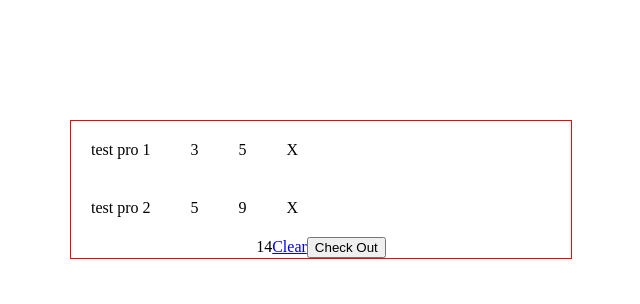
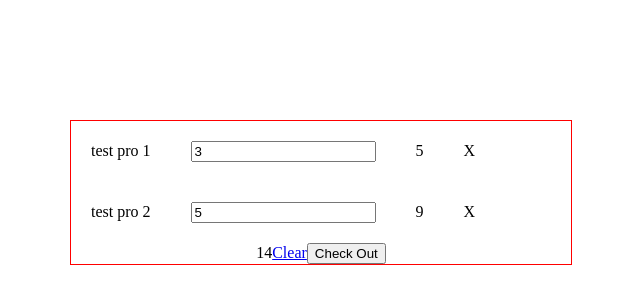
Before and after one commit to denizhangonen/mmtFrontendTest, a React (Create React App) app: page / in a window 1280 px wide. Shown: the top 304 px of the page, without its empty margins (158-798 px from the left). Built offline with nearby package versions, Linux system fonts and the light colour scheme.

Commit message:
quantity update and basket total calculation has been completed

```diff
--- a/src/basket/basket.js
+++ b/src/basket/basket.js
@@ -4,6 +4,7 @@ import BasketContent from "./basketContent/basketContent";
 import BasketFooter from "./basketFooter/basketFooter";
 
 import "./basket.css";
+import basketItem from "./basketContent/basketItem/basketItem";
 
 export class Basket extends Component {
   state = {
@@ -43,14 +44,45 @@ export class Basket extends Component {
     this.setState({ items: newBasketItems });
   };
 
+  quantityUpdatedHandle = (id, val) => {
+    // Handle quantity change
+    console.log(id);
+    console.log(val);
+
+    // get items current items
+    let newItems = [...this.state.items];
+
+    // find the index of updated element and update the quantity
+    const updatedElementIndex = newItems.map(i => i.id).indexOf(id);
+    newItems[updatedElementIndex].quantity = val;
+
+    const basketTotal = this.basketTotalCalculator(newItems);
+
+    //update the state
+    this.setState({ items: newItems, totalPrice: basketTotal });
+  };
+
+  basketTotalCalculator = items => {
+    // Return 0 if there is no items in the array
+    if (items.length < 1) {
+      return 0;
+    }
+    // Find total
+    let total = items.map(i => i.quantity * i.price).reduce((a, b) => a + b);
+    return total;
+  };
+
   render() {
-    console.log("basket says hi");
     const { items, totalPrice } = this.state;
     let basketContent = null;
     // If there are any items update content otherwise prevent rendering
     if (items.length > 0) {
       basketContent = (
-        <BasketContent items={items} removeItem={this.removeItemHandler} />
+        <BasketContent
+          items={items}
+          removeItem={this.removeItemHandler}
+          quantityUpdated={this.quantityUpdatedHandle}
+        />
       );
     }
 
--- a/src/basket/basketContent/basketContent.js
+++ b/src/basket/basketContent/basketContent.js
@@ -6,7 +6,14 @@ const basketContent = props => {
   let itemsTable = null;
   if (props.items.length > 0) {
     itemsTable = props.items.map(i => {
-      return <BasketItem key={i.id} item={i} removeItem={props.removeItem} />;
+      return (
+        <BasketItem
+          key={i.id}
+          item={i}
+          removeItem={props.removeItem}
+          quantityUpdated={props.quantityUpdated}
+        />
+      );
     });
   }
   return <div>{itemsTable}</div>;
--- a/src/basket/basketContent/basketItem/basketItem.js
+++ b/src/basket/basketContent/basketItem/basketItem.js
@@ -6,7 +6,15 @@ const basketItem = props => {
   return (
     <tr className="item-row">
       <td className="item-title">{props.item.title} </td>
-      <td className="item-quantity">{props.item.quantity}</td>
+      <td className="item-quantity">
+        <input
+          type="number"
+          value={props.item.quantity}
+          onChange={(event) =>
+            props.quantityUpdated(props.item.id, event.target.value)
+          }
+        />
+      </td>
       <td className="item-price">{props.item.price}</td>
       <td>
         <a onClick={() => props.removeItem(props.item.id)}> X </a>
```
